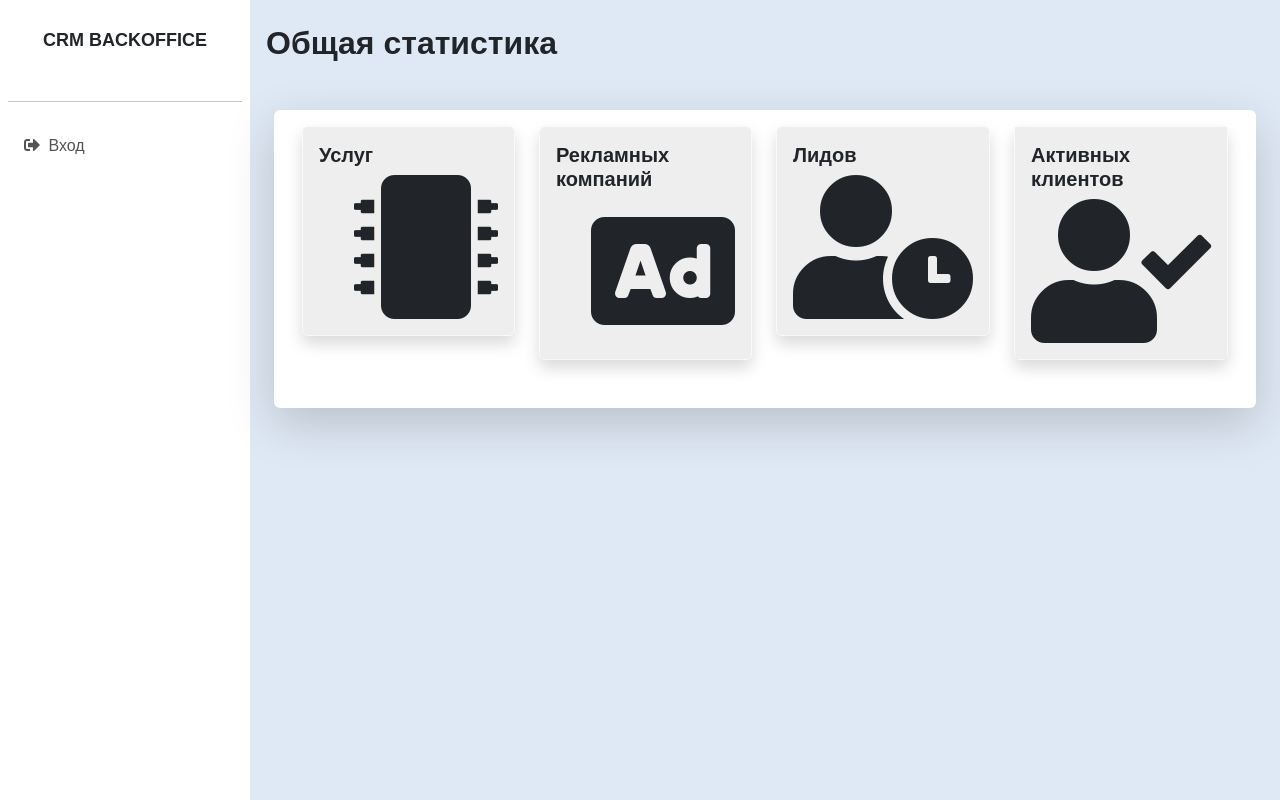
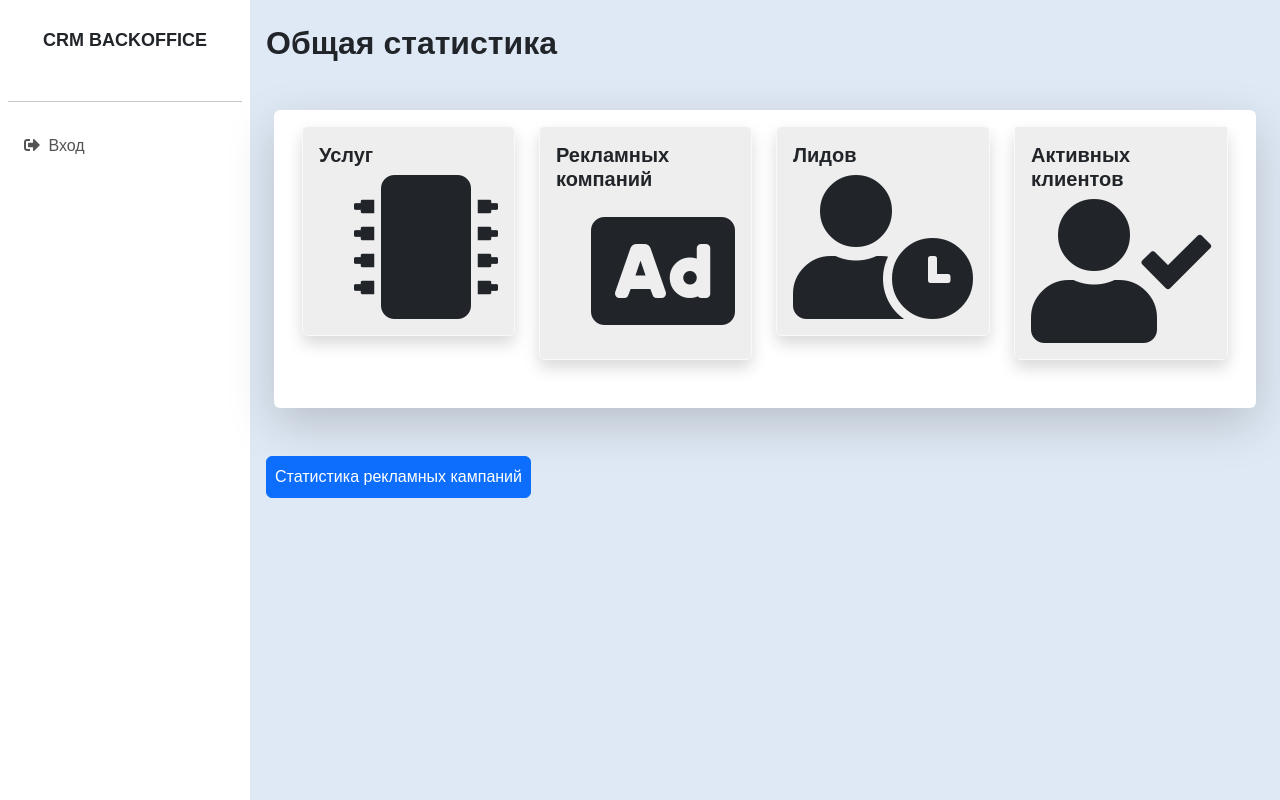
Before and after one commit to VERTEksaR/CRM, a Django app: template crm/service/templates/service/index.html in a window 1280 px wide. Run offline with Django 5.2, Linux system fonts and the light colour scheme; the template is opened without the code that fills it, so the values that code supplies are empty.

Commit message:
Обновлен шаблон просмотра главной страницы

```diff
--- a/crm/service/templates/service/index.html
+++ b/crm/service/templates/service/index.html
@@ -48,4 +48,7 @@
         </div>
     </div>
 </div>
+<div class="hstack gap-3 pb-4">
+    <a href="/ads/statistic" class="btn btn-primary p-2">Статистика рекламных кампаний</a>
+</div>
 {% endblock %}
```
